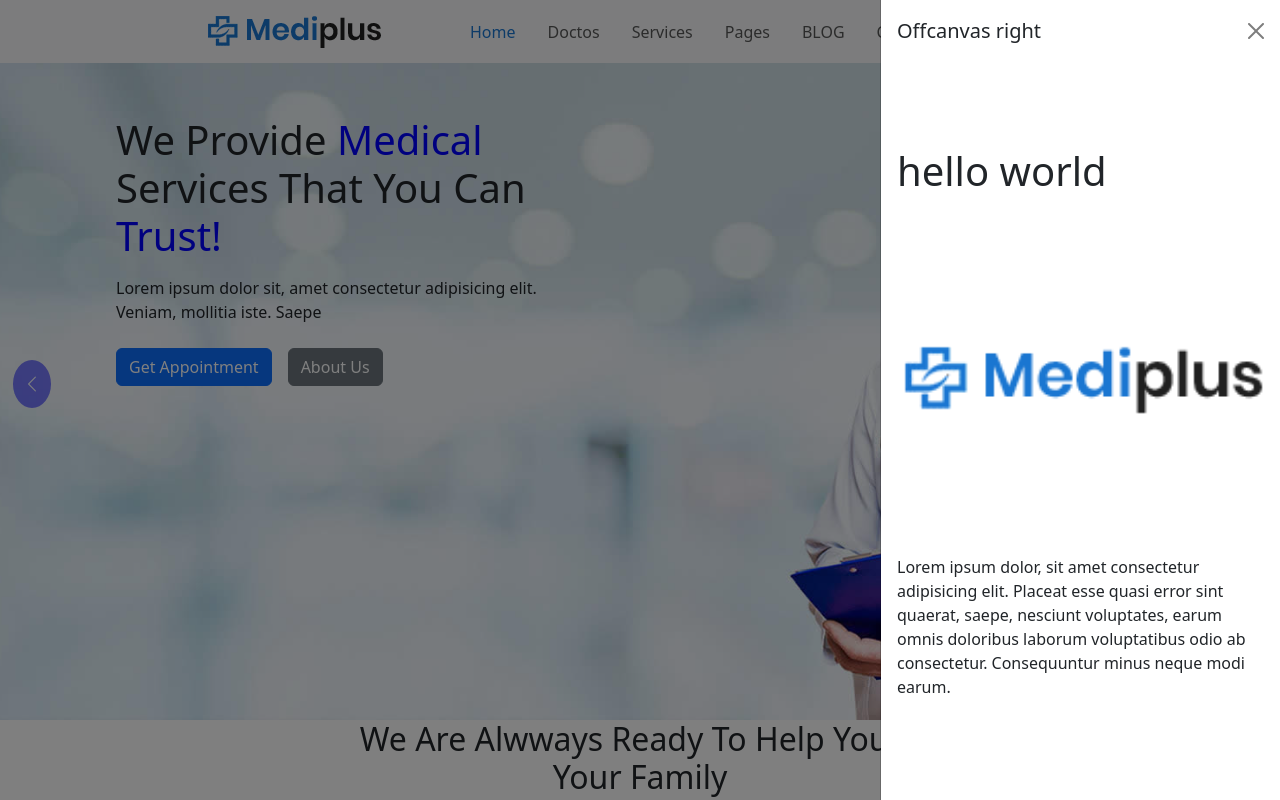
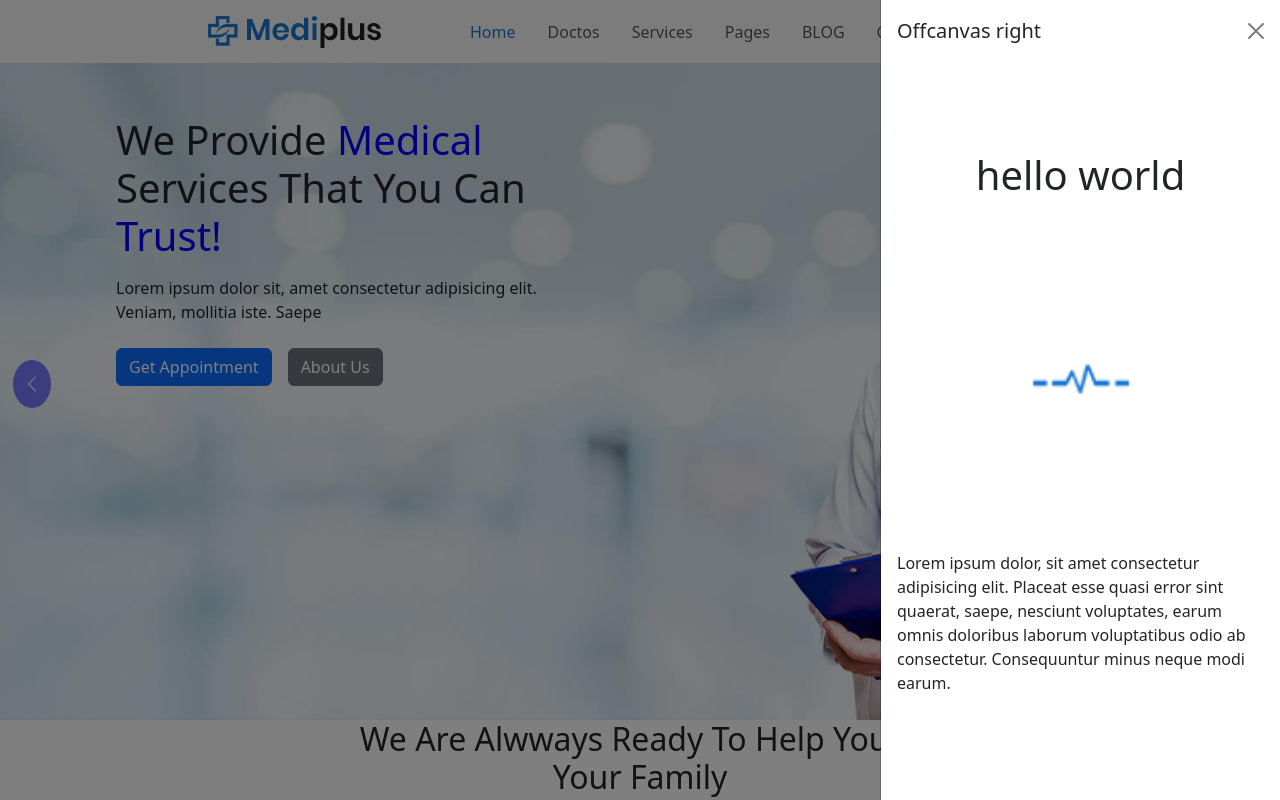
Before and after one commit to essalmimohamed1/project-css-essalmi-mohamed, a plain HTML site: page index.html in a window 1280 px wide. Both pictures are taken after a click on the button 1259 px from the left and 179 px from the top of the page. Shown: the top 800 px of the page. Drawn offline with nearby package versions, Linux system fonts and the light colour scheme; files that its build step writes are made by us from their sources.

Commit message:
last push

```diff
--- a/index.html
+++ b/index.html
@@ -14,9 +14,9 @@
                 <h5 class="offcanvas-title" id="offcanvasRightLabel">Offcanvas right</h5>
                 <button type="button" class="btn-close" data-bs-dismiss="offcanvas" aria-label="Close"></button>
             </div>
-            <div class="offcanvas-body d-flex flex-column justify-content-around ool">
+            <div class="offcanvas-body d-flex flex-column align-items-center justify-content-around ool">
                 <h1>hello world</h1>
-                <img src="./public/img/logo.png" alt="">
+                <img width="100px" src="./public/img/section-img.png" alt="">
                 <p>Lorem ipsum dolor, sit amet consectetur adipisicing elit. Placeat esse quasi error sint quaerat, saepe, nesciunt voluptates, earum omnis doloribus laborum voluptatibus odio ab consectetur. Consequuntur minus neque modi earum.</p>
             </div>
         </div>
```
